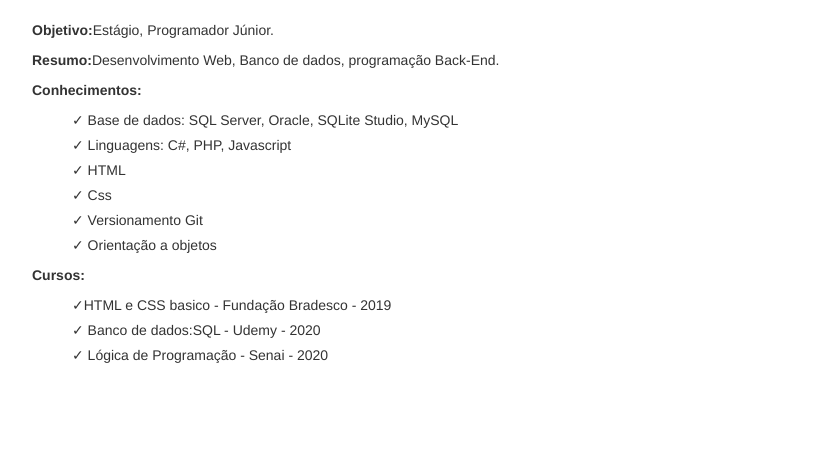
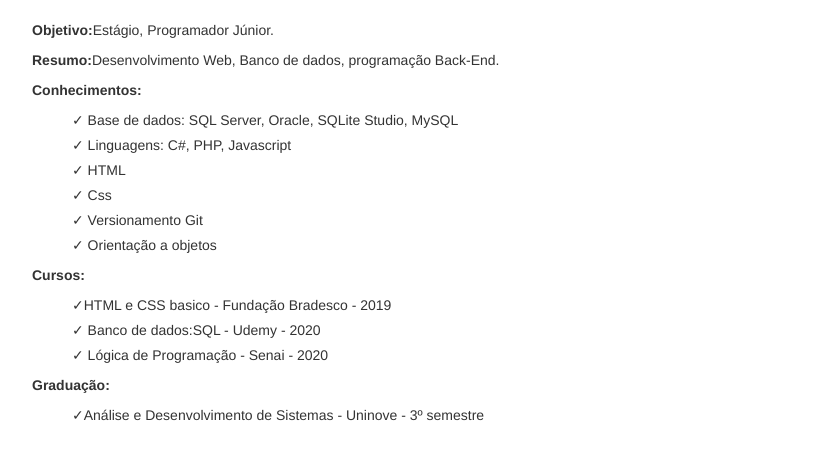
Before and after one commit to Daniels132/Curriculo, a plain HTML site: page index.html in a window 1280 px wide. Shown: the part 225-684 px from the top of the page, without its empty margins (38-867 px from the left). Drawn offline with nearby package versions, Linux system fonts and the light colour scheme.

Commit message:
Atualizar Curriculo

```diff
--- a/index.html
+++ b/index.html
@@ -77,6 +77,15 @@
         <li> Lógica de Programação - Senai - 2020</li>
 
     </ul>
+    <p>
+        <Strong>Graduação:</Strong>
+
+    </p>
+    <ul>
+        <li>Análise e Desenvolvimento de Sistemas - Uninove - 3º semestre</li>
+
+
+    </ul>
 
 </body>
 </html>
```
